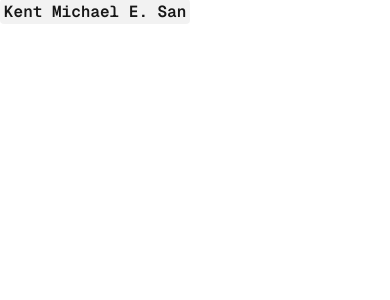
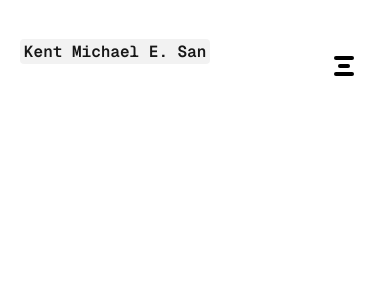
Before and after one commit to kentmichael/kmesan-dev, a Next.js app: page / in a window 390 px wide. Shown: the top 300 px of the page. Built offline with nearby package versions, Linux system fonts and the light colour scheme.

Commit message:
feat: create humburger menu

```diff
--- /dev/null
+++ b/src/app/components/humburger_menu.tsx
@@ -0,0 +1,9 @@
+export default function HumburgerMenu() {
+  return (
+    <button className="fixed top-10 right-5 menu-button flex flex-col justify-center items-center space-y-1 lg:hidden cursor-pointer hover:bg-black/[.05] dark:hover:bg-white/[.06] rounded-full p-4">
+      <span className="w-5 h-1 bg-black dark:bg-white rounded-full"></span>
+      <span className="w-3 h-1 bg-black dark:bg-white rounded-full"></span>
+      <span className="w-5 h-1 bg-black dark:bg-white rounded-full"></span>
+    </button>
+  );
+}
--- a/src/app/page.tsx
+++ b/src/app/page.tsx
@@ -1,7 +1,12 @@
+import HumburgerMenu from "./components/humburger_menu";
+
 export default function Home() {
   return (
-    <code className="bg-black/[.05] dark:bg-white/[.06] px-1 py-0.5 rounded font-[family-name:var(--font-geist-mono)] font-semibold">
-      Kent Michael E. San
-    </code>
+    <main className="relative py-10 px-5">
+      <HumburgerMenu />
+      <code className="bg-black/[.05] dark:bg-white/[.06] px-1 py-0.5 rounded font-[family-name:var(--font-geist-mono)] font-semibold">
+        Kent Michael E. San
+      </code>
+    </main>
   );
 }
```
